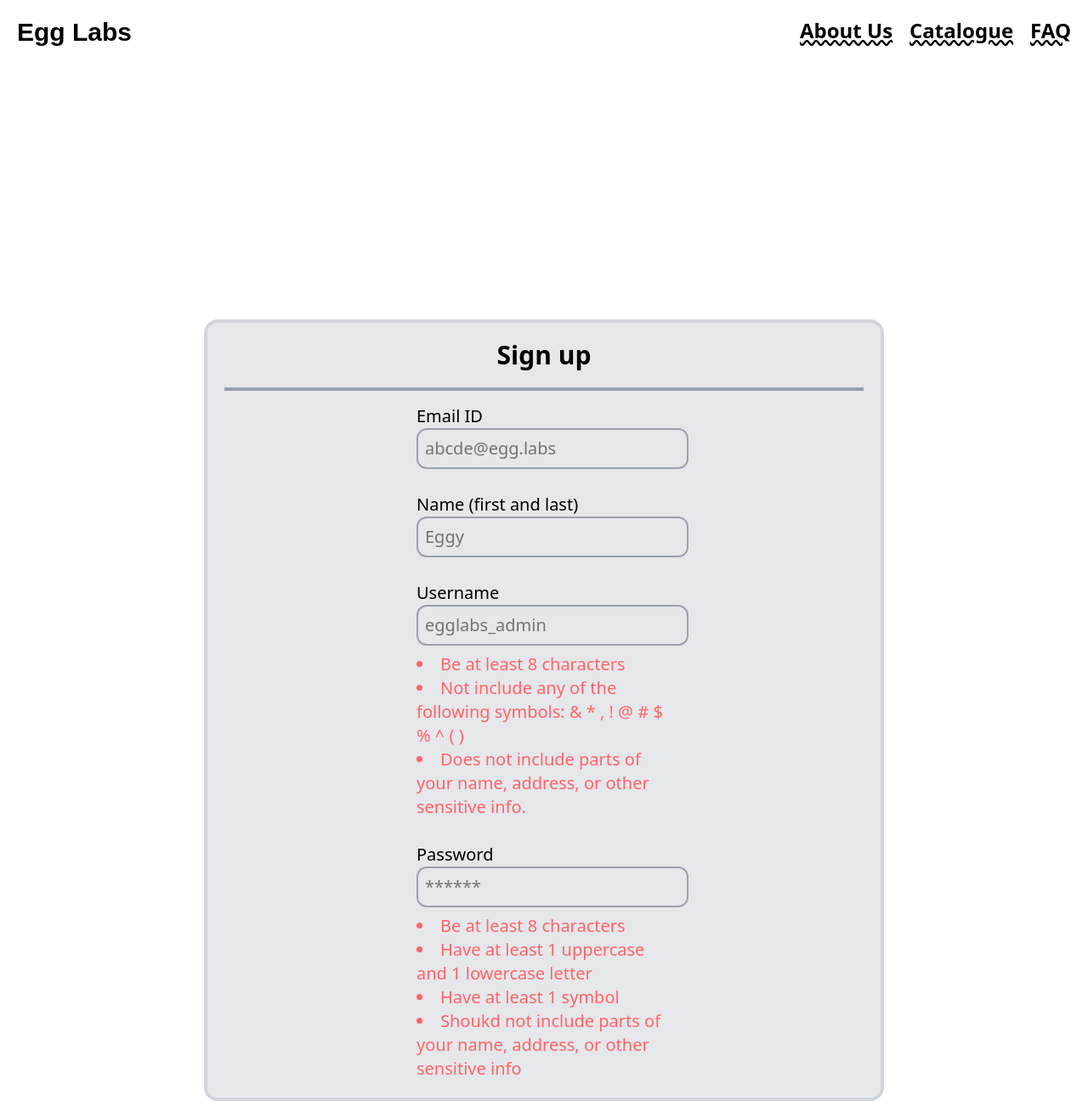
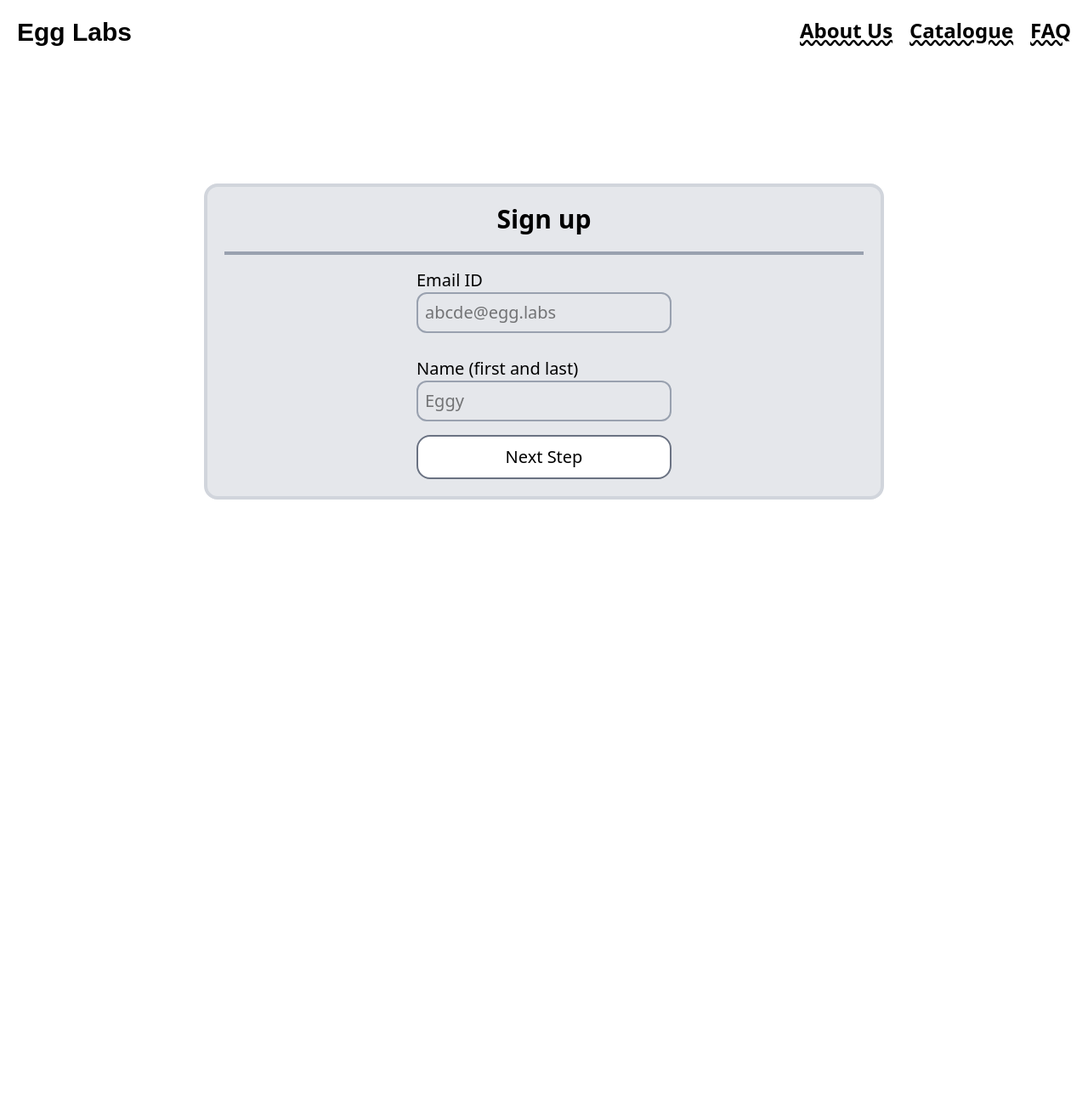
Before and after one commit to nexora-droid/url-shortener, a Flask app: template templates/auth.html in a window 1280 px wide. Shown: the whole page at 85% size. After the commit the page ends 588 px from the top, so only its background shows below. Run offline with Flask 3, Linux system fonts and the light colour scheme; the template is opened without the code that fills it, so the values that code supplies are empty.

Commit message:
2 step sign up flow wip, password rules, and submit button rules next

```diff
--- a/app.py
+++ b/app.py
@@ -2,7 +2,7 @@ import os
 import dotenv
 from dotenv import load_dotenv
 import flask
-from flask import Flask, render_template
+from flask import Flask, render_template, request, jsonify
 import firebase_admin
 from firebase_admin import credentials, firestore
 load_dotenv()
@@ -18,10 +18,16 @@ db = firestore.client()
 def home():
     return render_template("index.html")
 
-@app.route("/auth")
-def auth():
+@app.route("/signup")
+def account():
     return render_template("auth.html")
 
+@app.route("/auth", methods=["POST", "GET"])
+def auth():
+    data = request.get_json()
+    print("RECEIEVD DATA:", data)
+    return jsonify({"status": "success", "received": data})
+
 if __name__ == "__main__":
-    #app.run(debug=True, port=6969)
-    app.run(host="0.0.0.0", port=5000)
+    app.run(debug=True, port=6969)
+    #app.run(host="0.0.0.0", port=5000)
--- a/static/css/output.css
+++ b/static/css/output.css
@@ -9,9 +9,11 @@
       "Courier New", monospace;
     --color-red-300: oklch(80.8% 0.114 19.571);
     --color-red-400: oklch(70.4% 0.191 22.216);
+    --color-green-400: oklch(79.2% 0.209 151.711);
     --color-gray-200: oklch(92.8% 0.006 264.531);
     --color-gray-300: oklch(87.2% 0.01 258.338);
     --color-gray-400: oklch(70.7% 0.022 261.325);
+    --color-gray-500: oklch(55.1% 0.027 264.364);
     --color-gray-600: oklch(44.6% 0.03 256.802);
     --color-black: #000;
     --color-white: #fff;
@@ -189,14 +191,20 @@
   .mt-2 {
     margin-top: calc(var(--spacing) * 2);
   }
+  .mt-4 {
+    margin-top: calc(var(--spacing) * 4);
+  }
   .mt-5 {
     margin-top: calc(var(--spacing) * 5);
   }
   .mt-10 {
     margin-top: calc(var(--spacing) * 10);
   }
-  .mt-80 {
-    margin-top: calc(var(--spacing) * 80);
+  .mt-40 {
+    margin-top: calc(var(--spacing) * 40);
+  }
+  .mt-50 {
+    margin-top: calc(var(--spacing) * 50);
   }
   .mr-auto {
     margin-right: auto;
@@ -272,6 +280,9 @@
   .border-gray-400 {
     border-color: var(--color-gray-400);
   }
+  .border-gray-500 {
+    border-color: var(--color-gray-500);
+  }
   .border-red-300 {
     border-color: var(--color-red-300);
   }
@@ -280,6 +291,12 @@
   }
   .bg-gray-200 {
     background-color: var(--color-gray-200);
+  }
+  .bg-white {
+    background-color: var(--color-white);
+  }
+  .p-2\.5 {
+    padding: calc(var(--spacing) * 2.5);
   }
   .p-5 {
     padding: calc(var(--spacing) * 5);
@@ -310,6 +327,9 @@
   .font-bold {
     --tw-font-weight: var(--font-weight-bold);
     font-weight: var(--font-weight-bold);
+  }
+  .text-black {
+    color: var(--color-black);
   }
   .text-white {
     color: var(--color-white);
@@ -355,6 +375,21 @@
       }
     }
   }
+  .dark\:border-white {
+    @media (prefers-color-scheme: dark) {
+      border-color: var(--color-white);
+    }
+  }
+  .dark\:bg-black {
+    @media (prefers-color-scheme: dark) {
+      background-color: var(--color-black);
+    }
+  }
+  .dark\:text-white {
+    @media (prefers-color-scheme: dark) {
+      color: var(--color-white);
+    }
+  }
 }
 @import url('https://fonts.googleapis.com/css2?family=Rubik:ital,wght@0,300..900;1,300..900&display=swap');
 @layer utilities {
@@ -387,7 +422,7 @@
     }
   }
   .form-in {
-    width: calc(var(--spacing) * 80);
+    width: 100%;
     border-radius: var(--radius-xl);
     border-style: var(--tw-border-style);
     border-width: 2px;
@@ -402,6 +437,15 @@
   }
   .satisfied {
     color: var(--color-black);
+    @media (prefers-color-scheme: dark) {
+      color: var(--color-green-400);
+    }
+  }
+  .hide {
+    opacity: 0%;
+  }
+  .show {
+    opacity: 100%;
   }
 }
 @property --tw-border-style {
--- a/templates/auth.html
+++ b/templates/auth.html
@@ -6,46 +6,63 @@
     <title>User Authentication || Egg Labs</title>
     <link rel="stylesheet" href="{{url_for('static', filename='css/output.css')}}">
 </head>
-<body class="p-5">
+<body class="p-5 dark:bg-black">
     <div class="flex flex-row justify-between"> <!--NAVBAR-->
         <div>
-            <h1 class="text-3xl font-sys font-bold">Egg Labs</h1>
+            <h1 class="text-3xl font-sys font-bold dark:text-white">Egg Labs</h1>
         </div>
-        <div class="flex flex-row gap-5 font-bold ">
+        <div class="flex flex-row gap-5 font-bold text-black dark:text-white">
             <a class="text-2xl underline decoration-wavy underline-offset-2 hover:underline-offset-4 ease-in-out duration-400 hover:text-3xl" href="wwww.youtube.com">About Us</a>
             <a class="text-2xl underline decoration-wavy underline-offset-2 hover:underline-offset-4 ease-in-out duration-400 hover:text-3xl" href="wwww.youtube.com">Catalogue</a>
             <a class="text-2xl underline decoration-wavy underline-offset-2 hover:underline-offset-4 ease-in-out duration-400 hover:text-3xl" href="wwww.youtube.com">FAQ</a>
         </div>
     </div>
-    <div class="flex flex-col justify-center items-center w-200 h-auto p-5 bg-gray-200 border-4 border-gray-300 rounded-2xl ml-auto mr-auto mt-80">
+    <div class="flex flex-col justify-center items-center w-200 h-auto p-5 dark:bg-black border-4 dark:border-white bg-gray-200 border-gray-300 text-black rounded-2xl ml-auto mr-auto mt-40 dark:text-white">
         <p class="text-3xl font-bold">Sign up</p>
         <hr class="mt-5 mb-4 border-2 border-gray-400 w-full">
-        <form class="text-xl flex flex-col w-75">
-            <label for="mail">Email ID</label>
-            <input type="email" name="mail" placeholder="abcde@egg.labs" class="form-in">
-            <br>
-            <label for="name">Name (first and last)</label>
-            <input type="text" name="name" placeholder="Eggy" class="form-in" id="realName">
-            <br>
-            <label for="username">Username</label>
-            <input type="text" name="username" placeholder="egglabs_admin" class="form-in" id="user">
-            <ol class="list-inside list-disc overflow-clip mt-2">
-                <li class="unsatisfied" id="uReq1">Be at least 8 characters</li>
-                <li class="unsatisfied" id="uReq2">Not include any of the following symbols: & * , ! @ # $ % ^ ( )</li>
-                <li class="unsatisfied" id="uReq3">Does not include parts of your name, address, or other sensitive info.</li>
-            </ol>
-            <br>
-            <label for="pwd">Password</label>
-            <input type="password" name="pwd" placeholder="******" class="form-in">
-            <ol class="list-inside list-disc overflow-clip mt-2">
-                <li class="unsatisfied">Be at least 8 characters</li>
-                <li class="unsatisfied">Have at least 1 uppercase and 1 lowercase letter</li>
-                <li class="unsatisfied">Have at least 1 symbol</li>
-                <li class="unsatisfied">Shoukd not include parts of your name, address, or other sensitive info</li>
-            </ol>
+        <form class="text-xl flex flex-col w-75" id="form">
         </form>
     </div>
     <script>
+        document.addEventListener("DOMContentLoaded", ()=>{
+            const p1Template = document.getElementById("p1T");
+            const p2Template = document.getElementById("p2T");
+            const btnTemplate = document.getElementById("btnT");
+            const form = document.getElementById("form");
+            const p1 = p1Template.content.cloneNode(true);
+            const btn = btnTemplate.content.cloneNode(true);
+            form.appendChild(p1);
+            form.appendChild(btn);
+            const email = document.getElementById("mail");
+            const name = document.getElementById("name");
+            const emailVal = email.value;
+            const nameVal = name.value;
+            const realBtn = form.querySelector("button");
+            realBtn.addEventListener("click", async (e)=>{
+                e.preventDefault();
+                try {
+                    const response = await fetch("/auth", {
+                        method: "POST",
+                        headers: {"Content-type": "application/json"},
+                        body: JSON.stringify({
+                            "email": email.value,
+                            "name": name.value
+                        })
+                    });
+                    const reply = await response.json();
+                    console.log("reply: ", reply)
+                    loadStep2();
+                } catch (err) {
+                    console.log("Error sending data: ", err);
+                }
+            })
+            function loadStep2() {
+                console.log("123");
+                form.innerHTML = '';
+                const p2 = p2Template.content.cloneNode(true);
+                form.appendChild(p2);
+                const btn2 = btnTemplate.content.cloneNode(true);
+                form.appendChild(btn2);
                 const username = document.getElementById("user");
                 const realName = document.getElementById("realName");
                 const uReq1 = document.getElementById("uReq1");
@@ -91,7 +108,63 @@
                         }
                     }
                 }
+                const realBtn2 = form.querySelector("button");
+                realBtn2.addEventListener("click", async (e)=>{
+                    e.preventDefault();
+                    const email = document.getElementById("mail");
+                    const name = document.getElementById("name");
+                    try {
+                        const response = await fetch("/auth", {
+                            method: "POST",
+                            headers: {"Content-type": "application/json"},
+                            body: JSON.stringify({
+                                "username": username.value,
+                                "name": name.value
+                            })
+                        });
+                        const reply = await response.json();
+                        console.log("reply: ", reply)
+                    } catch (err) {
+                        console.log("Error sending data: ", err);
+                    }
+                })
+            }
+
+        })
 
     </script>
+    <template id="p1T">
+        <div id="part1">
+            <label for="mail">Email ID</label>
+            <input type="email" name="mail" id="mail" placeholder="abcde@egg.labs" class="form-in">
+            <br>
+            <br>
+            <label for="name">Name (first and last)</label>
+            <input type="text" name="name" id="name" placeholder="Eggy" class="form-in" id="realName">
+        </div>
+    </template>
+    <template id="p2T">
+        <div id="part2">
+            <label for="username">Username</label>
+            <input type="text" name="username" placeholder="egglabs_admin" class="form-in" id="user">
+            <ol class="list-inside list-disc overflow-clip mt-2">
+                <li class="unsatisfied" id="uReq1">Be at least 8 characters</li>
+                <li class="unsatisfied" id="uReq2">Not include any of the following symbols: & * , ! @ # $ % ^ ( )</li>
+                <li class="unsatisfied" id="uReq3">Does not include parts of your name, address, or other sensitive info.</li>
+            </ol>
+            <br>
+            <label for="pwd">Password</label>
+            <input type="password" name="pwd" placeholder="******" class="form-in">
+            <ol class="list-inside list-disc overflow-clip mt-2">
+                <li class="unsatisfied">Be at least 8 characters</li>
+                <li class="unsatisfied">Have at least 1 uppercase and 1 lowercase letter</li>
+                <li class="unsatisfied">Have at least 1 symbol</li>
+                <li class="unsatisfied">Shoukd not include parts of your name, address, or other sensitive info</li>
+            </ol>
+        </div>
+    </template>
+    <template id="btnT">
+        <button class="bg-white border-gray-500 border-2 p-2.5 mt-4 text-black rounded-2xl" type="submit">Next Step</button>
+    </template>
 </body>
 </html>
--- a/templates/index.html
+++ b/templates/index.html
@@ -17,7 +17,7 @@
             <a class="text-2xl underline decoration-wavy underline-offset-2 hover:underline-offset-4 ease-in-out duration-400 hover:text-3xl" href="wwww.youtube.com">FAQ</a>
         </div>
     </div>
-    <div class="w-full4 flex flex-col justify-center items-center border-red-300 mt-80">
+    <div class="w-full4 flex flex-col justify-center items-center border-red-300 mt-50">
         <div class=" text-center">
             <h1 class="text-6xl font-bold">🐣</h1>
             <h1 class="text-6xl font-bold">Egg Labs</h1>
@@ -29,7 +29,7 @@
     </div>
     <script>
         function authRedirect(){
-            window.location.href = "{{url_for('auth')}}";
+            window.location.href = "{{url_for('account')}}";
         }
     </script>
 </body>
```
Also changed, not shown: static/css/input.css (+8 -2 lines), static/images/signupimg.png (added). Lines whose indentation alone changed are shown as unchanged.
